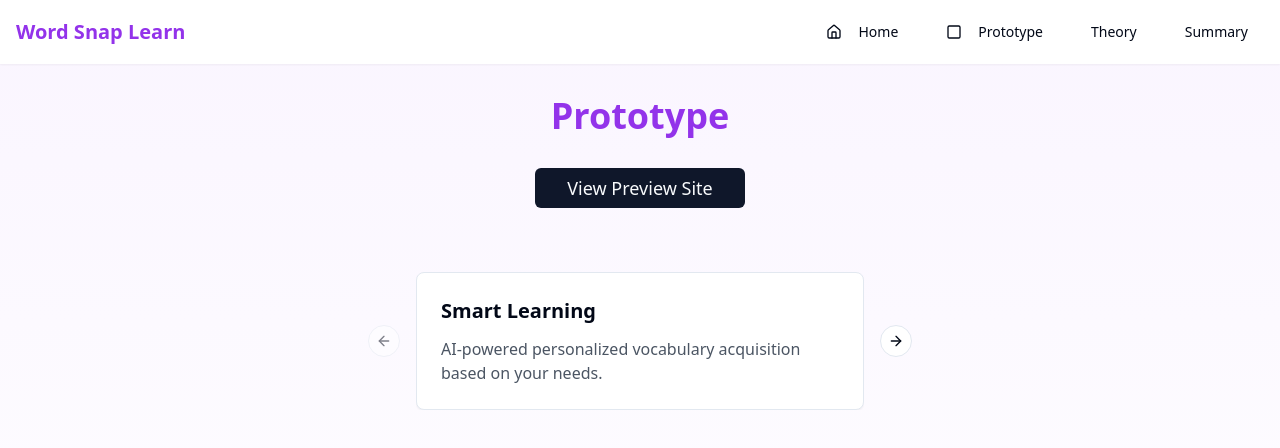
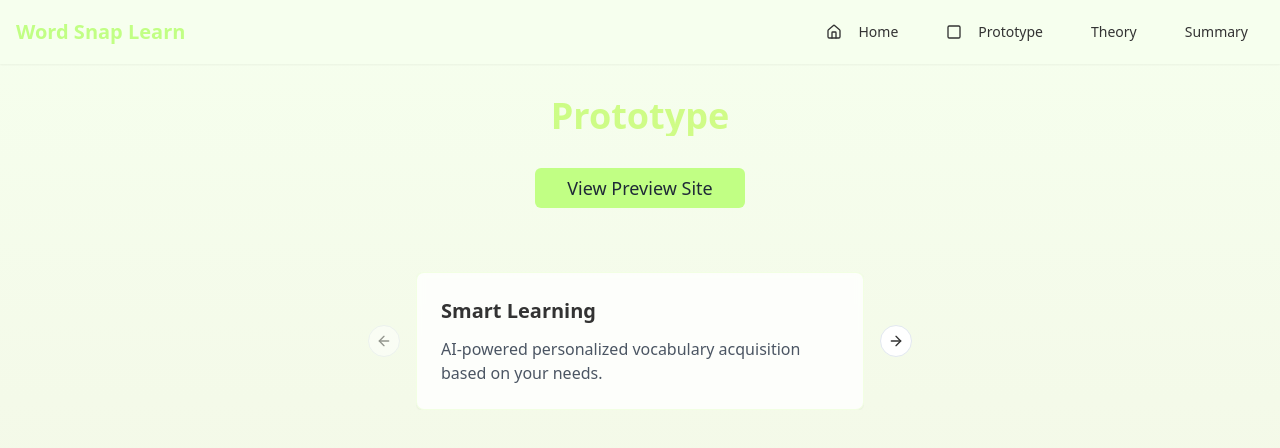
Before and after one commit to nijie3537/word-snap-website, a React (Vite) app: page /prototype in a window 1280 px wide. Shown: the top 448 px of the page. Built offline with nearby package versions, Linux system fonts and the light colour scheme.

Commit message:
Refactor: Change website color scheme
Update the website's color scheme to improve visual appeal.

```diff
--- a/src/components/Navigation.tsx
+++ b/src/components/Navigation.tsx
@@ -5,30 +5,30 @@ import { Home, Square } from "lucide-react";
 
 const Navigation = () => {
   return (
-    <nav className="bg-white shadow-sm fixed top-0 left-0 right-0 z-50">
+    <nav className="bg-[#F6FFEE] shadow-sm fixed top-0 left-0 right-0 z-50">
       <div className="container mx-auto px-4">
         <div className="flex items-center justify-between h-16">
-          <Link to="/" className="text-xl font-bold text-purple-600">
+          <Link to="/" className="text-xl font-bold text-[#C1FF84]">
             Word Snap Learn
           </Link>
           <div className="flex gap-4">
             <Link to="/">
-              <Button variant="ghost">
+              <Button variant="ghost" className="text-[#333] hover:text-[#C1FF84] hover:bg-[#F2F5E4]">
                 <Home className="mr-2 h-4 w-4" />
                 Home
               </Button>
             </Link>
             <Link to="/prototype">
-              <Button variant="ghost">
+              <Button variant="ghost" className="text-[#333] hover:text-[#C1FF84] hover:bg-[#F2F5E4]">
                 <Square className="mr-2 h-4 w-4" />
                 Prototype
               </Button>
             </Link>
             <Link to="/theory">
-              <Button variant="ghost">Theory</Button>
+              <Button variant="ghost" className="text-[#333] hover:text-[#C1FF84] hover:bg-[#F2F5E4]">Theory</Button>
             </Link>
             <Link to="/summary">
-              <Button variant="ghost">Summary</Button>
+              <Button variant="ghost" className="text-[#333] hover:text-[#C1FF84] hover:bg-[#F2F5E4]">Summary</Button>
             </Link>
           </div>
         </div>
--- a/src/pages/Prototype.tsx
+++ b/src/pages/Prototype.tsx
@@ -30,16 +30,21 @@ const Prototype = () => {
   return (
     <>
       <Navigation />
-      <div className="min-h-screen bg-gradient-to-b from-purple-50 to-white py-12 pt-24">
+      <div className="min-h-screen bg-gradient-to-b from-[#F6FFEE] to-[#F2F5E4] py-12 pt-24">
         <div className="container mx-auto px-4">
-          <h1 className="text-4xl font-bold mb-8 text-center text-purple-600">Prototype</h1>
+          <h1 className="text-4xl font-bold mb-8 text-center bg-gradient-to-r from-[#C1FF84] to-[#DBF989] bg-clip-text text-transparent">
+            Prototype
+          </h1>
           <div className="flex justify-center items-center mb-12">
             <a
               href="https://preview--word-snap-learn.lovable.app/"
               target="_blank"
               rel="noopener noreferrer"
             >
-              <Button variant="default" className="text-lg px-8 py-4">
+              <Button
+                variant="default"
+                className="text-lg px-8 py-4 bg-[#C1FF84] hover:bg-[#DBF989] text-gray-800"
+              >
                 View Preview Site
               </Button>
             </a>
@@ -50,15 +55,15 @@ const Prototype = () => {
               <CarouselContent>
                 {features.map((feature, index) => (
                   <CarouselItem key={index}>
-                    <Card className="p-6 hover:shadow-lg transition-shadow">
-                      <h3 className="text-xl font-semibold mb-3">{feature.title}</h3>
+                    <Card className="p-6 hover:shadow-lg transition-shadow bg-white/80 backdrop-blur-sm border border-[#C1FF84]/20">
+                      <h3 className="text-xl font-semibold mb-3 text-[#333]">{feature.title}</h3>
                       <p className="text-gray-600">{feature.description}</p>
                     </Card>
                   </CarouselItem>
                 ))}
               </CarouselContent>
-              <CarouselPrevious />
-              <CarouselNext />
+              <CarouselPrevious className="text-[#333] hover:bg-[#C1FF84]/20" />
+              <CarouselNext className="text-[#333] hover:bg-[#C1FF84]/20" />
             </Carousel>
           </div>
         </div>
--- a/src/pages/Summary.tsx
+++ b/src/pages/Summary.tsx
@@ -6,30 +6,32 @@ const Summary = () => {
   return (
     <>
       <Navigation />
-      <div className="min-h-screen bg-gradient-to-b from-purple-50 to-white py-12 pt-24">
+      <div className="min-h-screen bg-gradient-to-b from-[#F6FFEE] to-[#F2F5E4] py-12 pt-24">
         <div className="container mx-auto px-4">
-          <h1 className="text-4xl font-bold mb-8 text-center text-purple-600">Summary</h1>
-          <Card className="p-8 mb-8">
-            <h2 className="text-2xl font-semibold mb-6">The prototype integrates:</h2>
+          <h1 className="text-4xl font-bold mb-8 text-center bg-gradient-to-r from-[#C1FF84] to-[#DBF989] bg-clip-text text-transparent">
+            Summary
+          </h1>
+          <Card className="p-8 mb-8 bg-white/80 backdrop-blur-sm border border-[#C1FF84]/20">
+            <h2 className="text-2xl font-semibold mb-6 text-[#333]">The prototype integrates:</h2>
             <ul className="space-y-4 text-gray-700">
               <li className="flex items-start">
-                <span className="mr-2">•</span>
+                <span className="mr-2 text-[#C1FF84]">•</span>
                 <span>Affordance-Driven Design (Lesson 1) for intuitive usability.</span>
               </li>
               <li className="flex items-start">
-                <span className="mr-2">•</span>
+                <span className="mr-2 text-[#C1FF84]">•</span>
                 <span>Generative AI (Lesson 6) for dynamic content creation.</span>
               </li>
               <li className="flex items-start">
-                <span className="mr-2">•</span>
+                <span className="mr-2 text-[#C1FF84]">•</span>
                 <span>Machine Learning (Lessons 2A, 4) for personalization and object detection.</span>
               </li>
               <li className="flex items-start">
-                <span className="mr-2">•</span>
+                <span className="mr-2 text-[#C1FF84]">•</span>
                 <span>Hybrid Intelligence (Lesson 2A) in gamified learning.</span>
               </li>
               <li className="flex items-start">
-                <span className="mr-2">•</span>
+                <span className="mr-2 text-[#C1FF84]">•</span>
                 <span>Database/IoT (Lessons 3, 7) for user data management.</span>
               </li>
             </ul>
```
